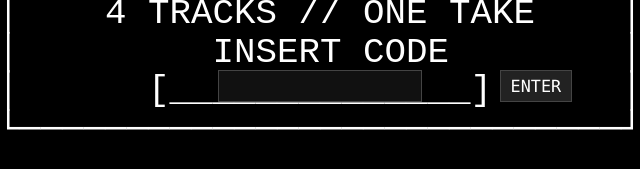
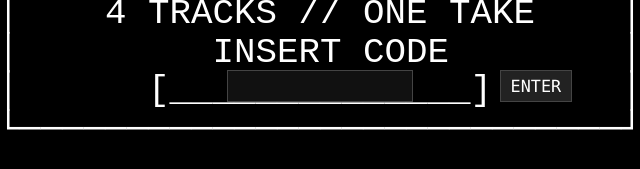
Before and after one commit to Tistoulada/tintapes, a plain HTML site: page index.html in a window 1280 px wide. Shown: the part 463-632 px from the top of the page, 320-960 px from the left. Drawn offline with Linux system fonts and the light colour scheme.

Commit message:
Update index.html

```diff
--- a/index.html
+++ b/index.html
@@ -92,7 +92,7 @@
       const inner = Math.max(0, rr.left - rl.right);
 
       // on réduit volontairement à 80% pour être sûr que ça rentre partout
-      const shrink = 0.68;
+      const shrink = 0.62;
       const pad = Math.max(4, inner * (1 - shrink) / 2); // marge visuelle à gauche/droite
       const width = Math.max(80, inner * shrink);        // borne mini
 
```
